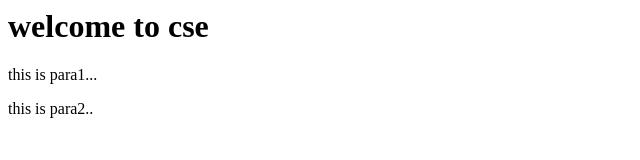
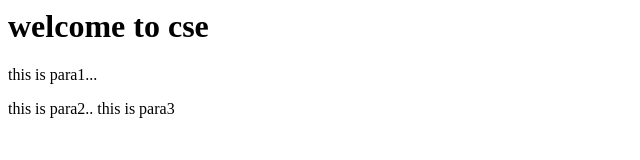
Before and after one commit to SatyaGayathri/cse, a plain HTML site: page index.html in a window 1280 px wide. Shown: the full height of the page, 0-640 px from the left. Drawn offline with Linux system fonts and the light colour scheme.

Commit message:
Update index.html

```diff
--- a/index.html
+++ b/index.html
@@ -3,5 +3,6 @@
   <h1>welcome to cse</h1>
     <p>this is para1...</p>
     <p2>this is para2..</p2>
+    <p3>this is para3</p3>
   </body>
 </html>
```
